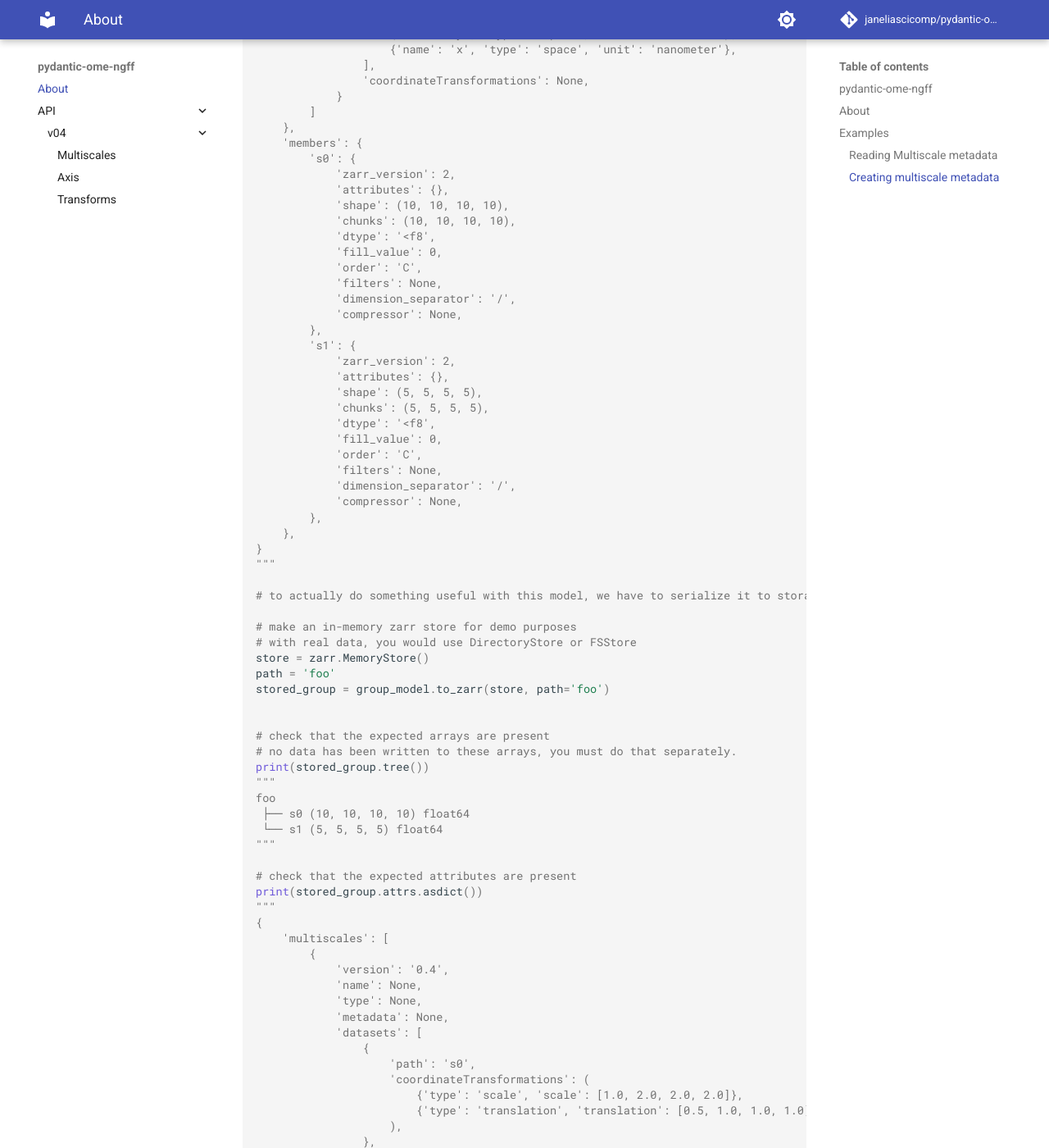
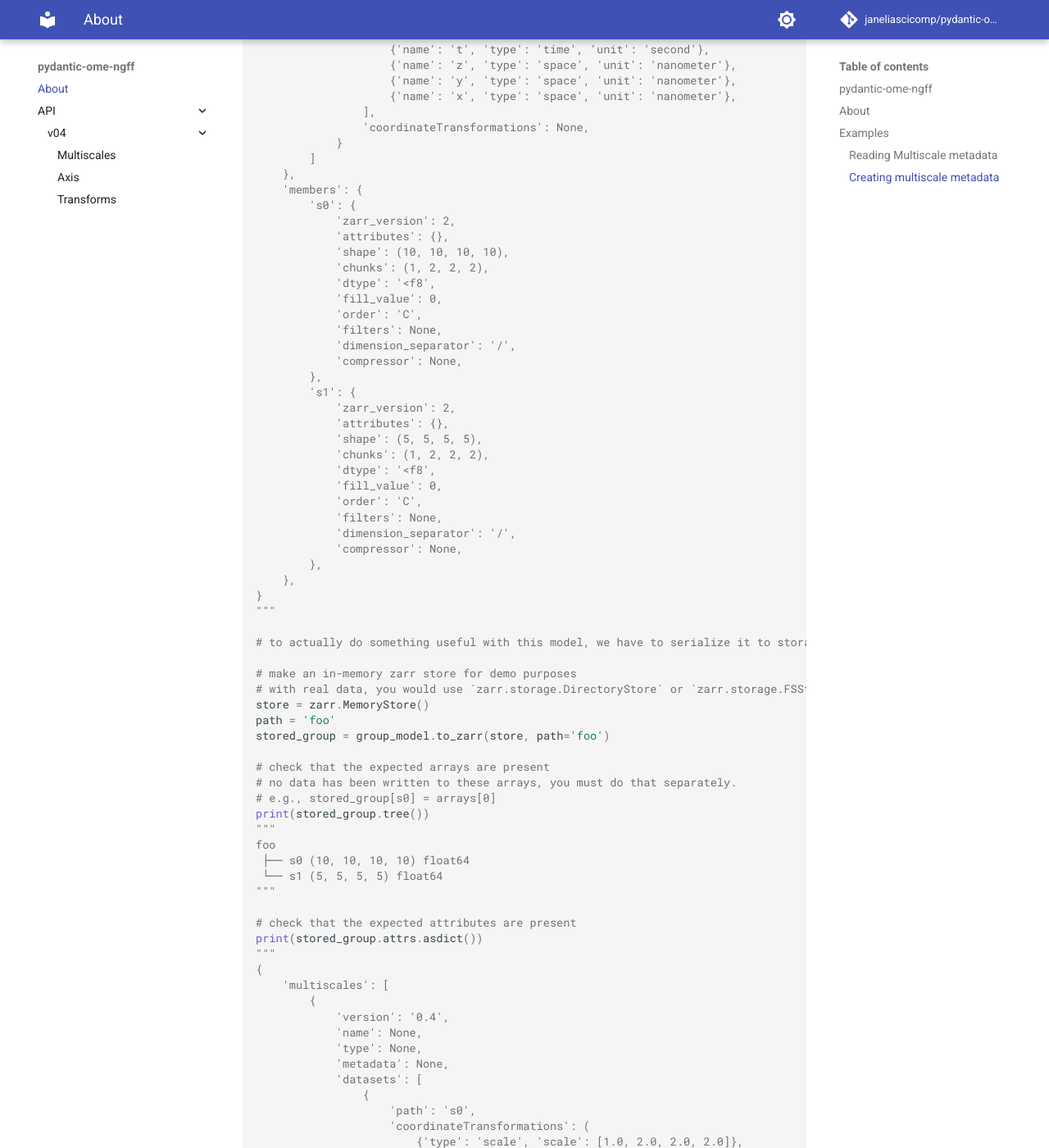
Before and after one commit to JaneliaSciComp/pydantic-ome-ngff, an MkDocs documentation site: the page built from docs/index.md, in a window 1280 px wide and 1400 px high, scrolled down 3964 px. Shown: the whole window at 82% size. Built offline with MkDocs 1.6.1 and Material for MkDocs 9.7.7, drawn with Linux system fonts in a browser that asks for light colours; comment, search, counter and statistics services are not loaded; some of the changed text lies outside the part shown.

Commit message:
add chunking to group creation example

```diff
--- a/docs/index.md
+++ b/docs/index.md
@@ -118,6 +118,9 @@ axes = [
 
 ndim = len(axes)
 
+# the chunk size we want to use for our Zarr arrays
+store_chunks = (1, 2, 2, 2)
+
 # simulate a multiscale pyramid
 shapes = (10,) * ndim, (5,) * ndim
 arrays = []
@@ -201,7 +204,7 @@ print(group_model.model_dump())
             'zarr_version': 2,
             'attributes': {},
             'shape': (10, 10, 10, 10),
-            'chunks': (10, 10, 10, 10),
+            'chunks': (1, 2, 2, 2),
             'dtype': '<f8',
             'fill_value': 0,
             'order': 'C',
@@ -213,7 +216,7 @@ print(group_model.model_dump())
             'zarr_version': 2,
             'attributes': {},
             'shape': (5, 5, 5, 5),
-            'chunks': (5, 5, 5, 5),
+            'chunks': (1, 2, 2, 2),
             'dtype': '<f8',
             'fill_value': 0,
             'order': 'C',
@@ -228,14 +231,14 @@ print(group_model.model_dump())
 # to actually do something useful with this model, we have to serialize it to storage
 
 # make an in-memory zarr store for demo purposes
-# with real data, you would use DirectoryStore or FSStore
+# with real data, you would use `zarr.storage.DirectoryStore` or `zarr.storage.FSStore`
 store = zarr.MemoryStore()
 path = 'foo'
 stored_group = group_model.to_zarr(store, path='foo')
 
-
 # check that the expected arrays are present
 # no data has been written to these arrays, you must do that separately.
+# e.g., stored_group[s0] = arrays[0]
 print(stored_group.tree())
 """
 foo
```
Also changed, not shown: other parts of docs/index.md (+2 -2 lines).
